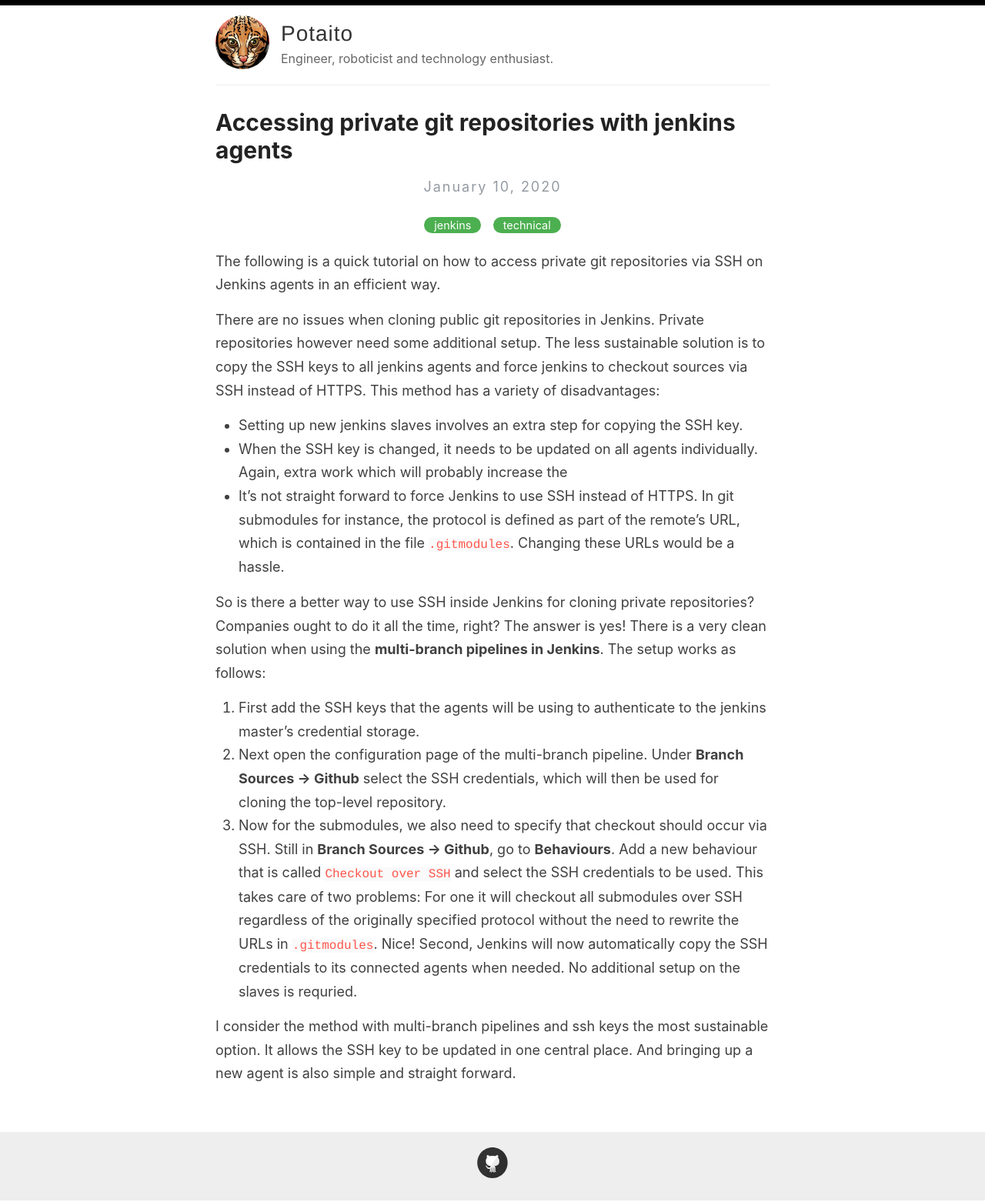
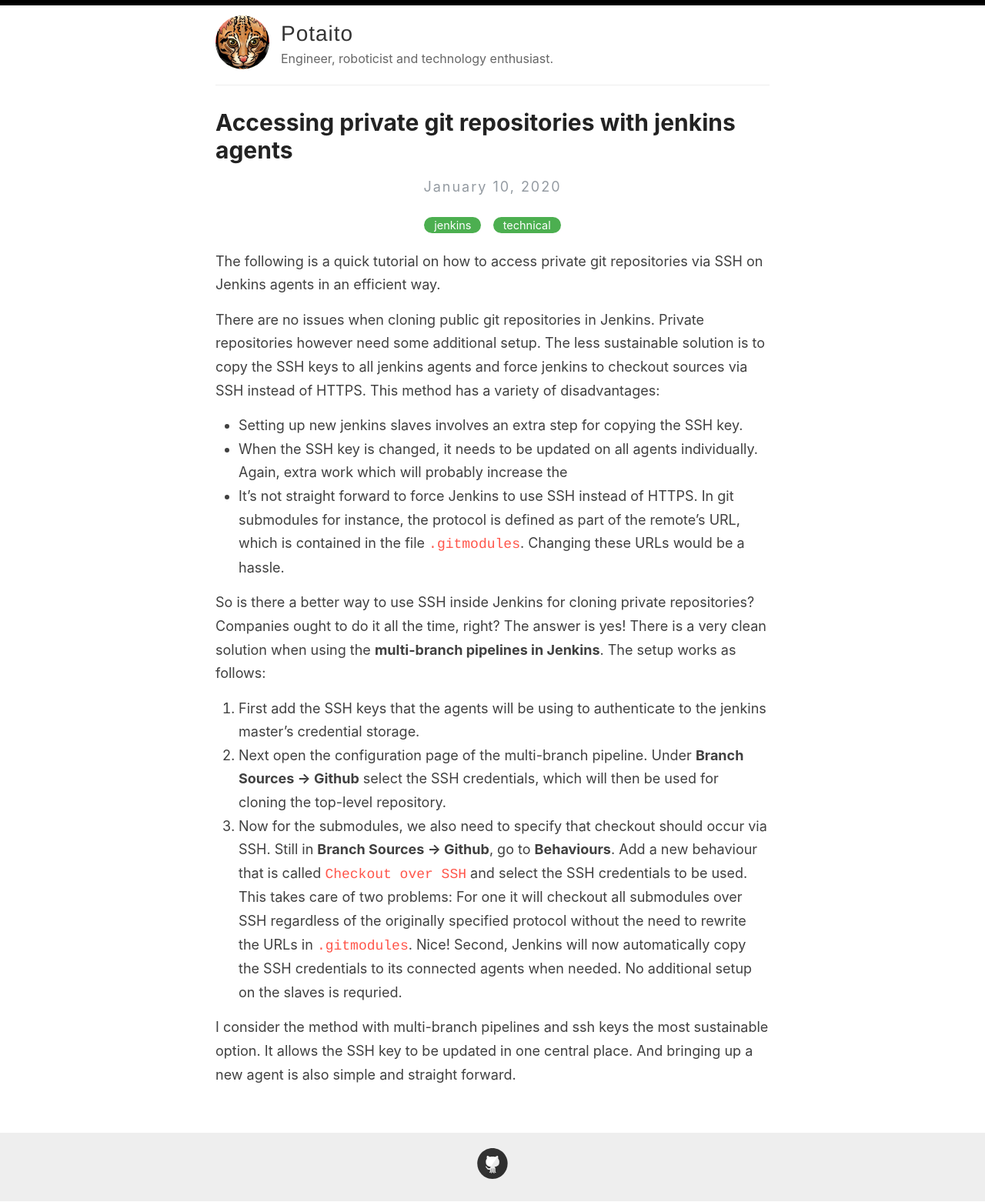
Before and after one commit to potaito/potaito.github.io, a Jekyll site: the page built from _posts/2020-01-10-jenkins-and-ssh.md, in a window 1280 px wide. Shown: the whole page at 77% size. Built offline with Jekyll 4.4.1, drawn with Linux system fonts in a browser that asks for light colours.

Commit message:
try to improve readability of highlighter

```diff
--- a/_sass/_darcula.scss
+++ b/_sass/_darcula.scss
@@ -11,9 +11,8 @@
 }
 
 .highlighter-rouge {
-    background-color: #FAFAFA;
+    // background-color: #FAFAFA;
     color: #FF554A;
-    font-size: 16px;
 }
 
 .highlight .hll { background-color: #f1fa8c }
```
